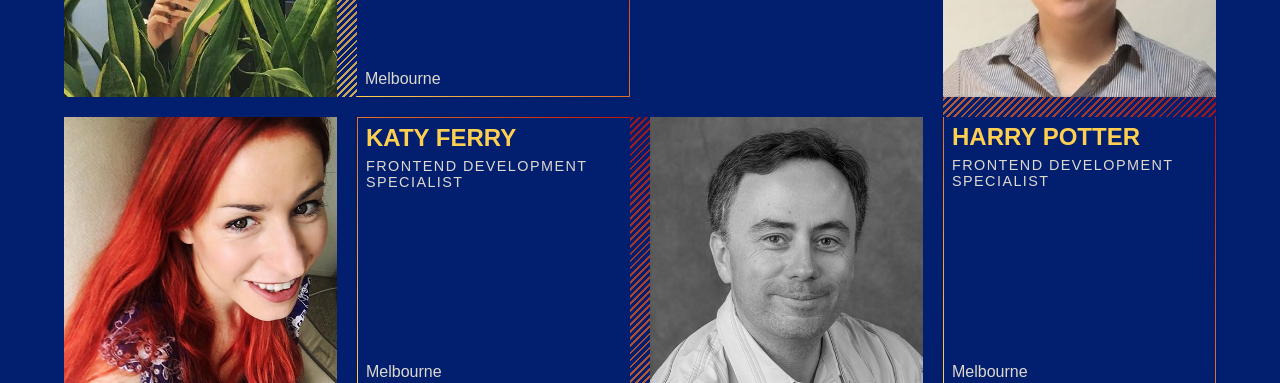
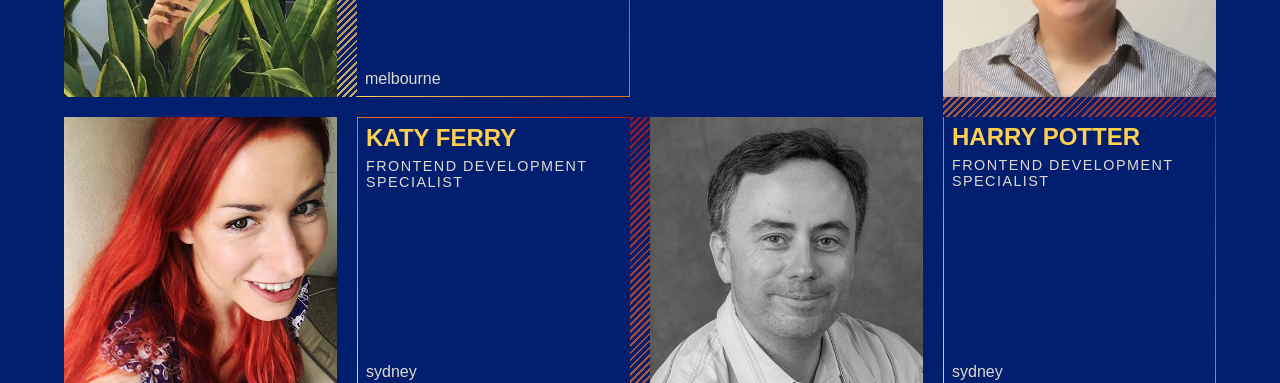
Before and after one commit to gyver98/react-our-crews, a React (Create React App) app: page / in a window 1280 px wide. Shown: the part 569-952 px from the top of the page. Built offline with nearby package versions, Linux system fonts and the light colour scheme.

Commit message:
filterActive

```diff
--- a/src/App.js
+++ b/src/App.js
@@ -8,30 +8,44 @@ const crews = [
     id: 1,
     name: "Sujan Kim",
     title: "Frontend Development Specialist",
-    location: "Melbourne"
+    location: "melbourne"
   },
   {
     id: 2,
     name: "Harry Potter",
     title: "Frontend Development Specialist",
-    location: "Melbourne"
+    location: "sydney"
   },
   {
     id: 3,
     name: "Nick Nolan",
     title: "Frontend Development Specialist",
-    location: "Melbourne"
+    location: "melbourne"
   },
   {
     id: 4,
     name: "Katy Ferry",
     title: "Frontend Development Specialist",
-    location: "Melbourne"
+    location: "sydney"
   }
 ];
 
 
 class App extends Component {
+
+  constructor(props) {
+    super(props);
+    this.state = {
+      filterActive: ''
+    }
+    this._setFilterActive = this._setFilterActive.bind(this);
+  }
+
+  _setFilterActive = ( filter ) => {
+    console.log('filter : '+ filter);
+    this.setState({ filterActive: filter })
+  }
+
   render() {
     return (
       <div className="contents">
@@ -39,8 +53,8 @@ class App extends Component {
           AI FED crews
         </h2>
         <main>
-          <FilterCrews />
-          <section className="grid-container" data-filteractive>
+          <FilterCrews setFilterActive={this._setFilterActive}/>
+          <section className="grid-container" data-filteractive={this.state.filterActive}>
             {crews.map(crew => {
               return <CrewCard
                   id={crew.id}
--- a/src/components/CrewCard.js
+++ b/src/components/CrewCard.js
@@ -33,13 +33,13 @@ class CrewCard extends Component {
 
   render() {
     return ([
-        <div className={`box crew-photo i${this.props.id}`} data-track="melbourne">
+        <div className={`box crew-photo i${this.props.id}`} data-track={this.props.location}>
           <img src={require(`../img/asset ${this.props.id + 1}.jpeg`)} alt="" />
         </div>,
         <div
           onMouseEnter={this._addFlipClass}
           onMouseLeave={this._removeFlipClass}
-          className={classNames(`box profile-hover c${this.props.id}`, {"flip": this.state.flipCard})} data-track="melbourne">
+          className={classNames(`box profile-hover c${this.props.id}`, {"flip": this.state.flipCard})} data-track={this.props.location}>
           <div className="crew-profile front">
             <h1 className="crew-profile__name">{this.props.name}</h1>
             <span className="crew-profile__title">{this.props.title}</span>
--- a/src/components/FilterButton.js
+++ b/src/components/FilterButton.js
@@ -4,9 +4,9 @@ import classNames from 'classnames';
 const FilterButton = (props) => (
   <li>
     <button
-      onClick={(e) => props.handleItemClick(e, props.name)}
+      onClick={(e) => props.handleItemClick(props.name, props.filterMember)}
       className={classNames("filter-member__option", {"active": props.active })}
-      data-filtermember>
+      data-filtermember={props.filterMember}>
       {props.name}
     </button>
   </li>
--- a/src/components/FilterCrews.js
+++ b/src/components/FilterCrews.js
@@ -1,25 +1,33 @@
 import React, { Component } from 'react';
 import FilterButton from './FilterButton';
+// var t = this.getAttribute("data-filtermember");
+// e.setAttribute("data-filterActive", t),
 
 class FilterCrews extends Component {
   constructor(props) {
     super(props);
     this.state = {
-      activeItem: 'all'
+      activeItem: 'all',
+      filterMember: ''
     }
     this._handleItemClick = this._handleItemClick.bind(this);
   }
 
-  _handleItemClick = (e, name ) => this.setState({ activeItem: name })
+  _handleItemClick = ( name, filterMember ) => {
+    this.setState({ activeItem: name, filterMember: filterMember });
+    this.props.setFilterActive(filterMember);
+  }
+
+
 
   render() {
     const { activeItem } = this.state;
 
     return (
       <ul className="filter-member">
-        <FilterButton handleItemClick={this._handleItemClick} active={activeItem === 'all'} name='all' />
-        <FilterButton handleItemClick={this._handleItemClick} active={activeItem === 'melbourne'} name='melbourne' />
-        <FilterButton handleItemClick={this._handleItemClick} active={activeItem === 'sydney'} name='sydney' />
+        <FilterButton handleItemClick={this._handleItemClick} active={activeItem === 'all'} name='all' filterMember='' />
+        <FilterButton handleItemClick={this._handleItemClick} active={activeItem === 'melbourne'} name='melbourne' filterMember='melbourne-active'/>
+        <FilterButton handleItemClick={this._handleItemClick} active={activeItem === 'sydney'} name='sydney' filterMember='sydney-active'/>
       </ul>
     )
   }
```
